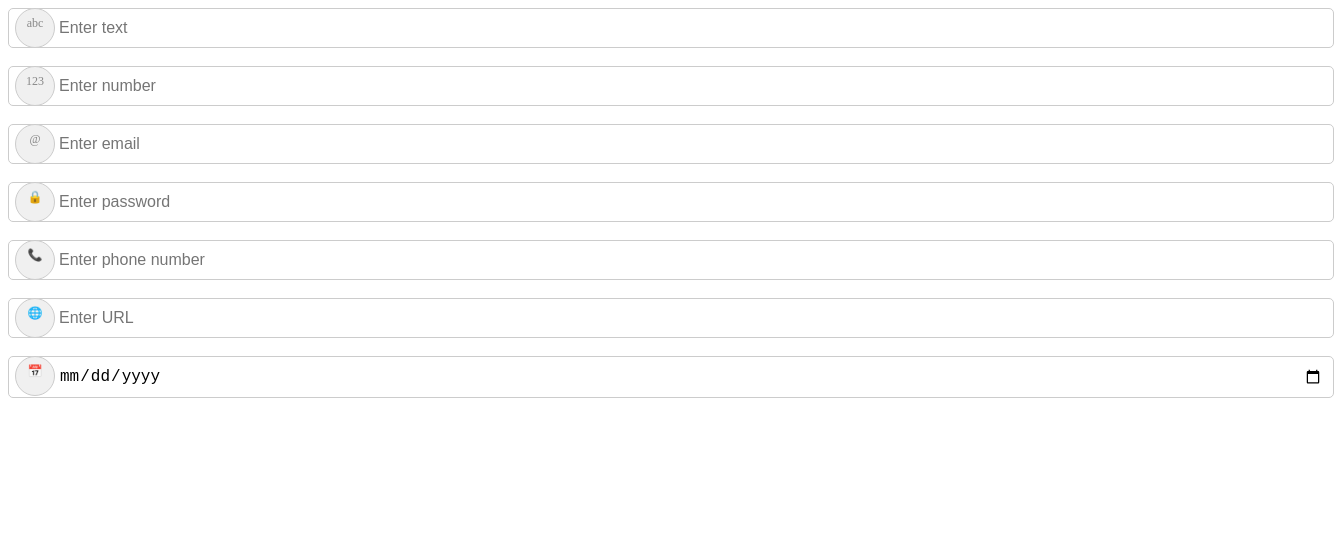
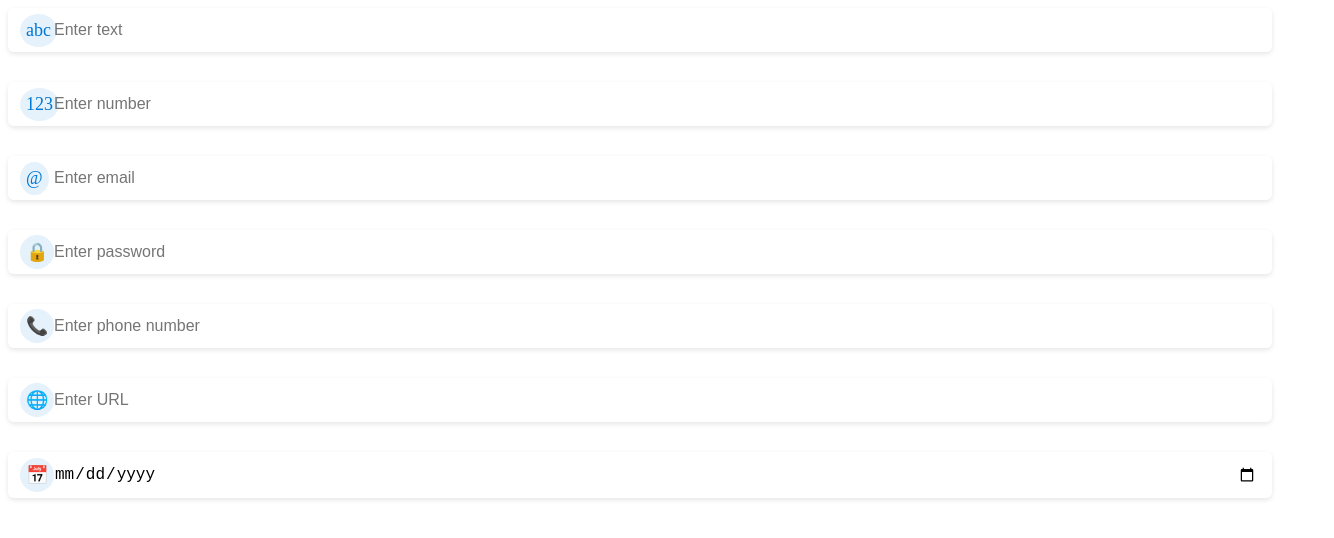
Before and after one commit to AgusMADEV/typehint, a plain HTML site: page index.html in a window 1280 px wide. Shown: the whole page, 1334 px wide, since content can reach past the window. Drawn offline with Linux system fonts and the light colour scheme.

Commit message:
mejoras?

```diff
--- a/typehint.css
+++ b/typehint.css
@@ -1,54 +1,62 @@
-/* TypeHint Namespace Styles */
-.agusmadev-typehint-input-wrapper {
-  position: relative !important;
+/* TypeHint - Fluent UI Inspired Styles */
 
-  width: 100% !important;
-
+:root {
+  --primary-color: #0078D4; /* Fluent UI blue */
+  --border-radius: 6px;
+  --input-bg: rgba(255, 255, 255, 0.6);
+  --input-hover-bg: rgba(255, 255, 255, 0.8);
+  --shadow-light: 0 2px 5px rgba(0, 0, 0, 0.1);
+  --shadow-hover: 0 4px 10px rgba(0, 0, 0, 0.2);
 }
 
-/* Style for the input fields */
+/* Container for inputs */
+.agusmadev-typehint-input-wrapper {
+  position: relative;
+  display: flex;
+  align-items: center;
+  width: 100%;
+  margin-bottom: 12px;
+}
+
+/* Style for input fields */
 .agusmadev-typehint-input-wrapper input {
-  width: 100% !important;
-    padding: 10px 10px 10px 50px !important;
-    font-size: 16px !important;
-    border: 1px solid #ccc !important;
-    border-radius: 5px !important;
-    outline: none !important;
-    /* position: absolute;*/
-        padding: 10px 10px 10px 50px !important;
+  flex: 1;
+  padding: 12px 14px 12px 45px;
+  font-size: 16px;
+  border: 1px solid transparent;
+  border-radius: var(--border-radius);
+  background: var(--input-bg);
+  box-shadow: var(--shadow-light);
+  transition: all 0.3s ease;
+}
+
+.agusmadev-typehint-input-wrapper input:hover {
+  background: var(--input-hover-bg);
 }
 
 .agusmadev-typehint-input-wrapper input:focus {
-  border-color: #007BFF !important;
+  border-color: var(--primary-color);
+  box-shadow: var(--shadow-hover);
+  outline: none;
 }
 
-/* Style for the icons with relief effect */
-.agusmadev-typehint-input-wrapper .agusmadev-typehint-input-icon {
-  position: absolute !important;
-    position: absolute !important;
-    position: absolute !important;
-    top: 20px !important;
-    left: 7px !important;
-    transform: translateY(-50%) !important;
-    font-size: 12px !important;
-    color: #888 !important;
-    background-color: #f0f0f0 !important;
-    border: 1px solid #ccc !important;
-    border-radius: 40px !important;
-    padding: 4px !important;
-    pointer-events: none !important;
-    /* box-shadow: 0 2px 4px rgba(0, 0, 0, 0.1) !important; */
-    height: 30px;
-    width: 30px;
-    text-align: center;
-    line-height: 21px;
+/* Icon styles */
+.agusmadev-typehint-input-icon {
+  position: absolute;
+  left: 12px;
+  font-size: 18px;
+  color: var(--primary-color);
+  background: rgba(0, 120, 212, 0.1);
+  padding: 6px;
+  border-radius: 50%;
+  text-align: center;
 }
 
-/* agusmadev-typehint Label Styles */
+/* Label styles */
 .agusmadev-typehint-input-label {
+  font-size: 14px;
+  font-weight: 600;
+  color: #333;
+  margin-bottom: 4px;
   display: block;
-  margin-bottom: 5px !important;
-  font-size: 14px !important;
-  font-weight: bold !important;
-  color: #555 !important;
 }
--- a/typehint.js
+++ b/typehint.js
@@ -1,6 +1,7 @@
 console.log("AgusMADEV | TypeHint en funcionamiento");
 
-const inputTypes = {
+document.addEventListener("DOMContentLoaded", () => {
+    const inputIcons = {
         text: "abc",
         number: "123",
         email: "@",
@@ -8,45 +9,25 @@ const inputTypes = {
         tel: "📞",
         url: "🌐",
         date: "📅",
-    search: "🔎",
+        search: "🔎"
     };
 
-const inputTooltips = {
-    text: "Introduce texto.",
-    number: "Introduce un número.",
-    email: "Introduce un correo electrónico.",
-    password: "Introduce una contraseña.",
-    tel: "Introduce un número de teléfono.",
-    url: "Introduce una dirección URL.",
-    date: "Introduce una fecha.",
-    search: "Introduce un término de búsqueda.",
-};
-
-// Function to initialize icons and tooltips
-function initializeInputIconsAndTooltips() {
-    const inputs = document.querySelectorAll("input");
-
-    inputs.forEach(input => {
+    document.querySelectorAll("input").forEach(input => {
         const type = input.getAttribute("type");
-        if (inputTypes[type]) {
-            // Wrap input with a container
+        if (inputIcons[type]) {
+            // Create wrapper
             const wrapper = document.createElement("div");
             wrapper.className = "agusmadev-typehint-input-wrapper";
 
-            // Create the icon element
+            // Create icon
             const icon = document.createElement("span");
             icon.className = "agusmadev-typehint-input-icon";
-            icon.textContent = inputTypes[type];
+            icon.textContent = inputIcons[type];
 
-            // Add tooltip as a title attribute
-            input.setAttribute("title", inputTooltips[type]);
-
-            // Insert the wrapper
+            // Wrap input
             input.parentNode.insertBefore(wrapper, input);
             wrapper.appendChild(input);
             wrapper.appendChild(icon);
         }
     });
-}
-
-initializeInputIconsAndTooltips();
+});
```
Lines whose indentation alone changed are shown as unchanged.
